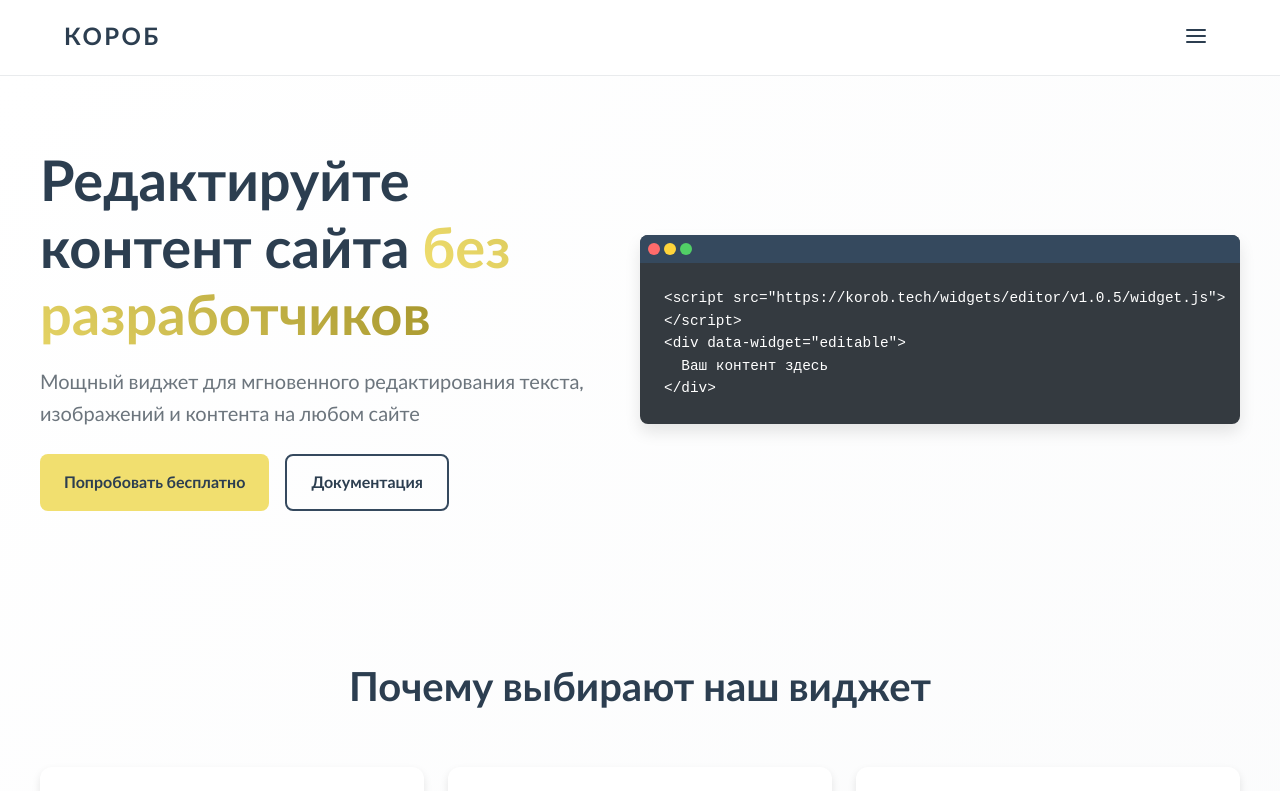
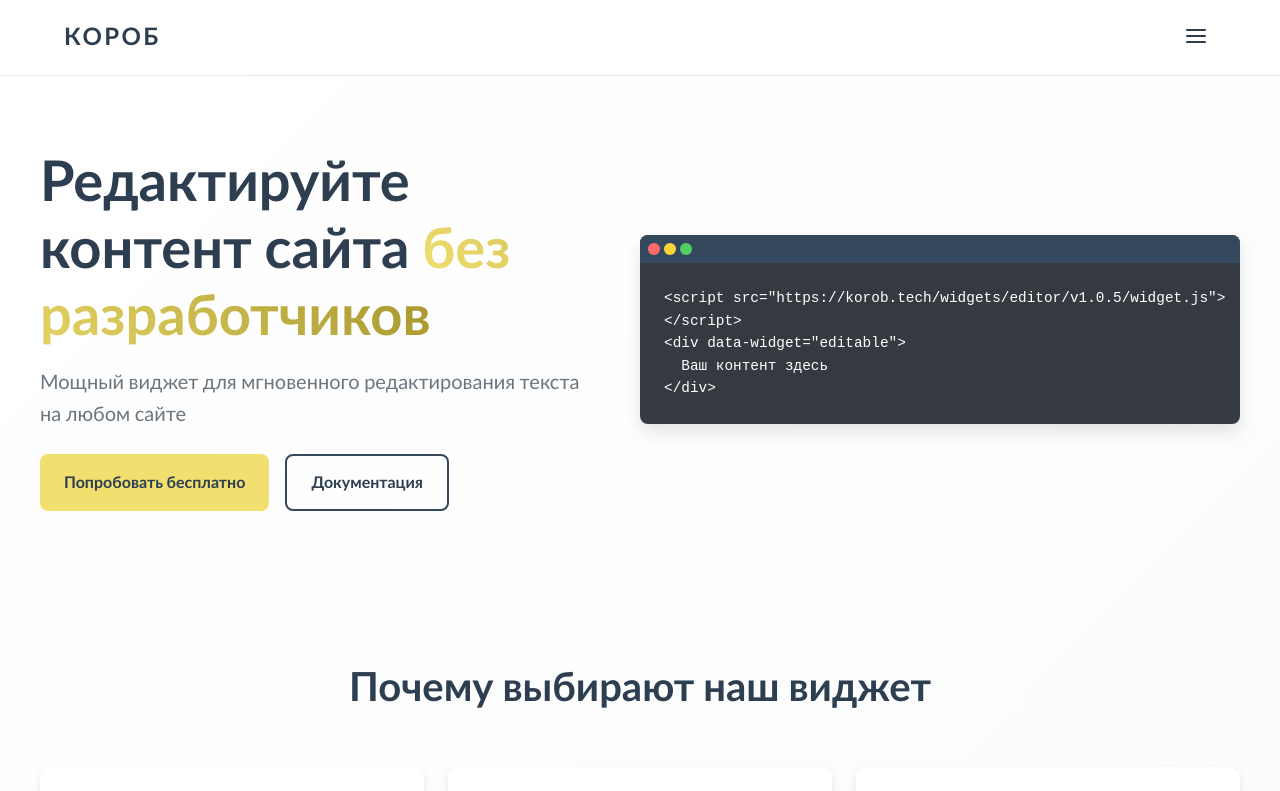
Before and after one commit to roman-orlovskiy/korob.tech, a Vue app: page /widget-editor in a window 1280 px wide. Shown: the top 791 px of the page. Built offline with nearby package versions, Linux system fonts and the light colour scheme.

Commit message:
Fix widget

```diff
--- a/index.html
+++ b/index.html
@@ -36,7 +36,7 @@
     <div id="app"></div>
 
     <!-- Универсальный текстовый редактор -->
-    <script src="/widget.js"></script>
+    <script src="/widgets/editor/v1.0.5/widget.js"></script>
 
     <script type="module" src="/src/main.js"></script>
   </body>
--- a/src/views/WidgetEditorView.vue
+++ b/src/views/WidgetEditorView.vue
@@ -8,7 +8,7 @@
             Редактируйте контент сайта <span class="widget-editor__hero-accent">без разработчиков</span>
           </h1>
           <p class="widget-editor__hero-description">
-            Мощный виджет для мгновенного редактирования текста, изображений и контента на любом сайте
+            Мощный виджет для мгновенного редактирования текста на любом сайте
           </p>
           <div class="widget-editor__hero-buttons">
             <router-link to="/demo" class="widget-editor__btn widget-editor__btn--primary">Попробовать бесплатно</router-link>
```
Also changed, not shown: public/widgets/editor/v1.0.5/package.json (added, +20 -0 lines), public/widgets/editor/v1.0.5/README.md (added), public/widgets/editor/v1.0.5/widget.js (renamed from public/widget.js).
